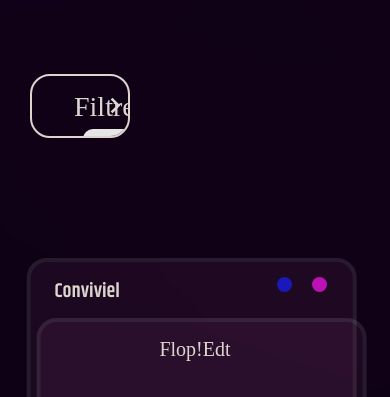
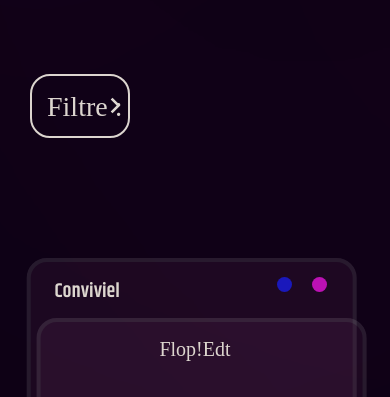
Before and after one commit to HeloisePi/Hugo---Portfolio, a SvelteKit app: page /projets in a window 390 px wide. Shown: the part 800-1197 px from the top of the page. Built offline with nearby package versions, Linux system fonts and the light colour scheme; a web font is replaced by a local one.

Commit message:
correct carousel

```diff
--- a/src/routes/projets/+page.svelte
+++ b/src/routes/projets/+page.svelte
@@ -478,6 +478,7 @@ import Projects from '$lib/components/utilities/Projects.svelte';
             flex-direction: column;
             gap: 20px;
             width: fit-content;
+
         }
         .contenairefilters .filters{
             width: fit-content;
@@ -496,13 +497,20 @@ import Projects from '$lib/components/utilities/Projects.svelte';
     }
 
     @media screen and (max-width: 450px) {
-        .contenairefilters .filters{
+         .contenairefilters .filters{
             padding-top: 49px;
             padding-left: 0px;
 
 
+
             h3 {
-                top: 15px
+                top: 15px;
+                left: 15px ;
+            }
+
+            .filter{
+                left: 15px ;
+                margin-top: 10px;
             }
         }
 
```
